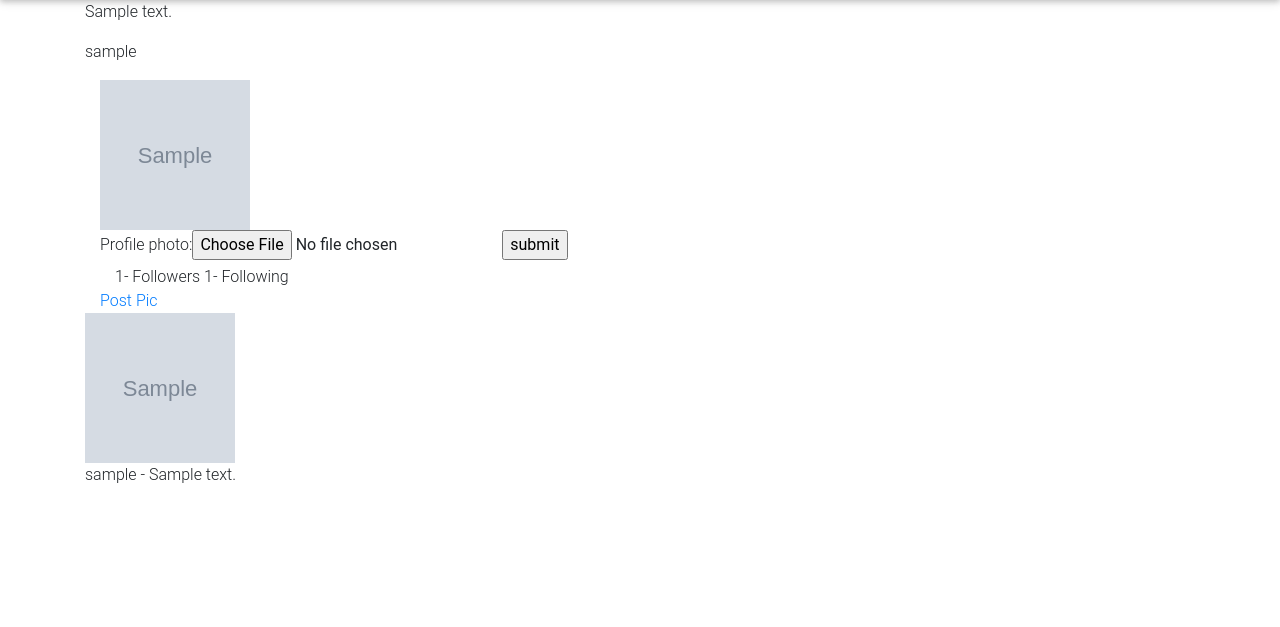
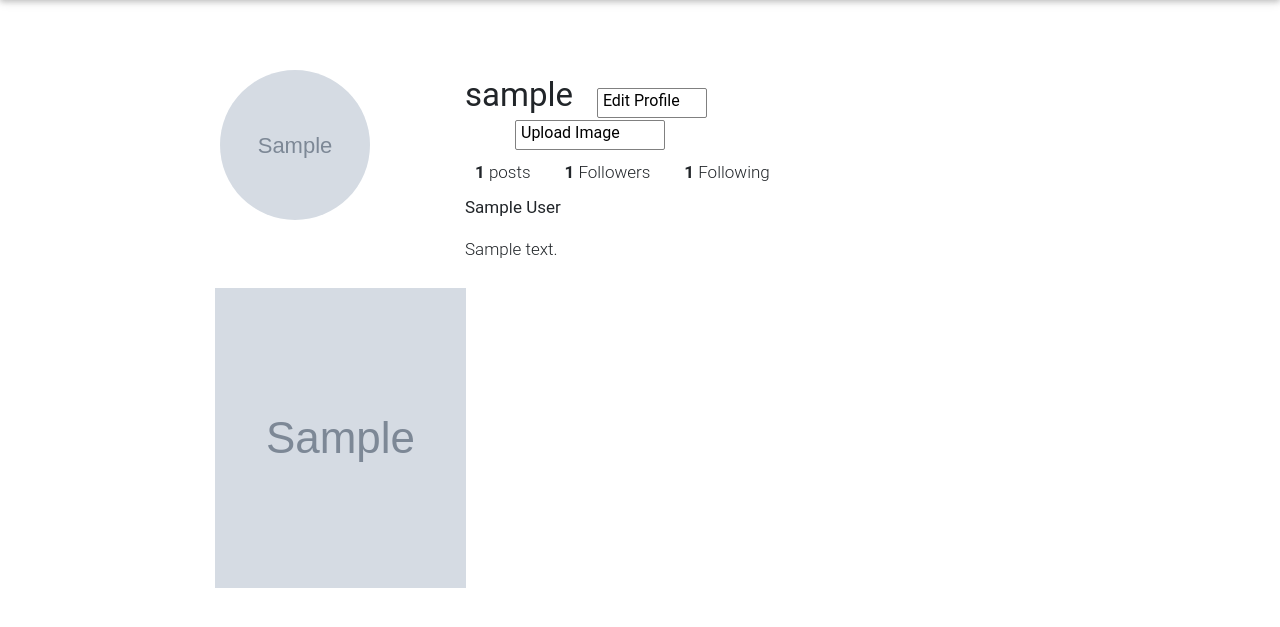
Before and after one commit to sokkyyy/Instagram, a Django app: a page that uses insta/templates/profile.html in a window 1280 px wide. Shown: the part 70-697 px from the top of the page. Run offline with Django 3.2, Linux system fonts and the light colour scheme; a user stored in the database is signed in; tables that the repository leaves empty hold one stand-in row (values such as "Sample post"); grey boxes marked "Sample" are stand-in pictures; some libraries are stand-ins or nearby versions.

Commit message:
Styling for the profile page

```diff
--- a/insta/templates/profile.html
+++ b/insta/templates/profile.html
@@ -2,43 +2,117 @@
 
 {%block content %}
 <div class="container">
-    <p>{{profile.bio}}</p>
-    <p>{{profile.user.username}}</p>
-    <a href="{% url 'edit_profile' %}"><i class="fas fa-user-edit"></i></a>
-<div class="container">
-    {%if user != profile.user %}
-        {% if not is_following %}
-            <a href="{% url 'follow' profile.user.username %}">FOLLOW</a>
+    <div class="row" style="display: flex;">
+        <div class="col-sm-4"style="padding-left: 150px; margin-top:70px;">
+            <img src="{{profile.profile_photo.url}}" height="150" width="150" class="rounded-circle" data-toggle="modal" data-target="#exampleModalCenter">
+            <!-- Modal -->
+            <div class="modal fade" id="exampleModalCenter" tabindex="-1" role="dialog" aria-labelledby="exampleModalCenterTitle"
+            aria-hidden="true">
+
+            <!-- Add .modal-dialog-centered to .modal-dialog to vertically center the modal -->
+            <div class="modal-dialog modal-dialog-centered" role="document">
+
+
+              <div class="modal-content">
+                <div class="modal-header">
+                {% if user == profile.user %}
+                  <h5 class="modal-title" id="exampleModalLongTitle">Change Profile Picture</h5>
                 {%else%}
-            <a href="{%url 'unfollow' profile.user.username%}">UNFOLLOW</a>
+                  <h5 class="modal-title" id="exampleModalLongTitle">Profile picture for <span style="font-weight: bold;">{{profile.user.username}}</span></h5>
                 {%endif%}
-    {%endif%}
-    <img src="{{profile.profile_photo.url}}" height="150" width="150">
+                  <button type="button" class="close" data-dismiss="modal" aria-label="Close">
+                    <span aria-hidden="true">&times;</span>
+                  </button>
+                </div>
+                <div class="modal-body">
+                    {% if user == profile.user %}
                     <form  action="{%url 'profile' profile.user.username%}" method="POST" enctype="multipart/form-data">
                         {%csrf_token%}
                         {{photo_form}}
-        <input type="submit" value="submit">
+                        <div class="modal-footer">
+                            <button type="submit" class="btn btn-primary">Upload</button>
+                        </div>
                     </form>
-    <div class="container">
-        <a>{{followers|length}}- Followers</a>
-        <a>{{following|length}}- Following</a>
+                    {%else%}
+                    <img src="{{profile.profile_photo.url}}" width="450" height="200">
+                    {%endif%}
                 </div>
-    <a href="{%url 'new_post' %}">Post Pic</a>
+
               </div>
             </div>
-<div class="container">
+            </div>
+
+
+        </div>
+
+        <div class="col-sm-4" style="margin-top:70px;">
+
+            <span style="font-weight: 400; font-size: 33px;">{{profile.user.username}}</span>
+            {% if user == profile.user %}
+
+            <a href="{% url 'edit_profile' %}"
+            style="border: 1px solid grey; border-radius: 2px; margin-left: 20px;
+            display: inline-block; height: 30px; width: 110px;" >
+            <span style="font-weight: 400; color: black; padding-left: 5px;" >Edit Profile</span>
+            <i class="fas fa-user-edit" style="color:black; "></i></a>
+
+            <a href="{%url 'new_post' %}" style="border: 1px solid grey; border-radius: 2px; margin-left: 50px;
+            display: inline-block; height: 30px; width: 150px;">
+                <span style="font-weight: 400; color: black; padding-left: 5px;">Upload Image</span>
+                <i class="fas fa-file-upload" style="color: black; margin-left:20px"></i>
+            </a>
+            {% else %}
+                {% if not is_following %}
+                <a href="{% url 'follow' profile.user.username %}"
+                style="border: 1px solid grey; border-radius: 2px; margin-left: 20px;
+                display: inline-block; height: 30px; width: 110px; background-color: rgb(84, 185, 231);" >
+                    <span style="font-weight: bold; color: white; padding-left: 30px;">Follow</span>
+                </a>
+                {%else%}
+                <a href="{%url 'unfollow' profile.user.username%}"
+                style="border: 1px solid grey; border-radius: 2px; margin-left: 20px;
+                display: inline-block; height: 30px; width: 110px;" >
+                    <span style="font-weight: 400; color: black; padding-left: 5px;">Following</span>
+                </a>
+                {%endif%}
+            {%endif%}
+            <div class="" style="margin:10px;">
+                <span style="font-size:17px; "><span style="font-weight: bold;" >{{images|length}}</span> posts</span>
+                <span style="font-size:17px; margin-left: 30px;"><span style="font-weight: bold;">{{followers|length}}</span> Followers</span>
+                <span style="font-size:17px; margin-left: 30px;"><span style="font-weight: bold;">{{following|length}}</span> Following</span>
+            </div>
+            <div>
+                <p style="font-size: 17px; font-weight: 400;">{{profile.user.full_name}}</p>
+                <p style="font-size: 17px;">{{profile.bio}}</p>
+            </div>
+
+        </div>
+    </div>
+</div>
+
+<div class="container" >
+    <div class="row" style="margin-left: 120px;">
         {%if images %}
             {%for image in images%}
-    <img src="{{image.image.url}}" height="150" width="150">
-    {%for comment in comments %}
-        {%if comment.image == image %}
-            <p>{{comment.user.username}} - {{comment.comment}}</p>
-        {%endif%}
-    {%endfor%}
+            <div class="col-sm-3 view overlay" style="background-image: url({{image.image.url}});
+            background-position: center; background-repeat: no-repeat; background-size: cover;
+            height:300px; margin:10px; width: 350px;">
+                <a href="#!">
+                    <div class="mask rgba-white-slight"></div>
+                </a>
+                <div class="mask rgba-black-strong flex-center waves-effect waves-light">
+                    <p class="white-text" style="font-weight: bold;">
+                        <i class="fas fa-heart"></i><span style="margin: 10px;">{{image.likes}}</span>
+                    </p>
+                </div>
+
+            </div>
             {% endfor %}
         {%else%}
         <p>No images</p>
         {%endif%}
+
+    </div>
 </div>
 
 {%endblock%}
```
Lines whose indentation alone changed are shown as unchanged.
